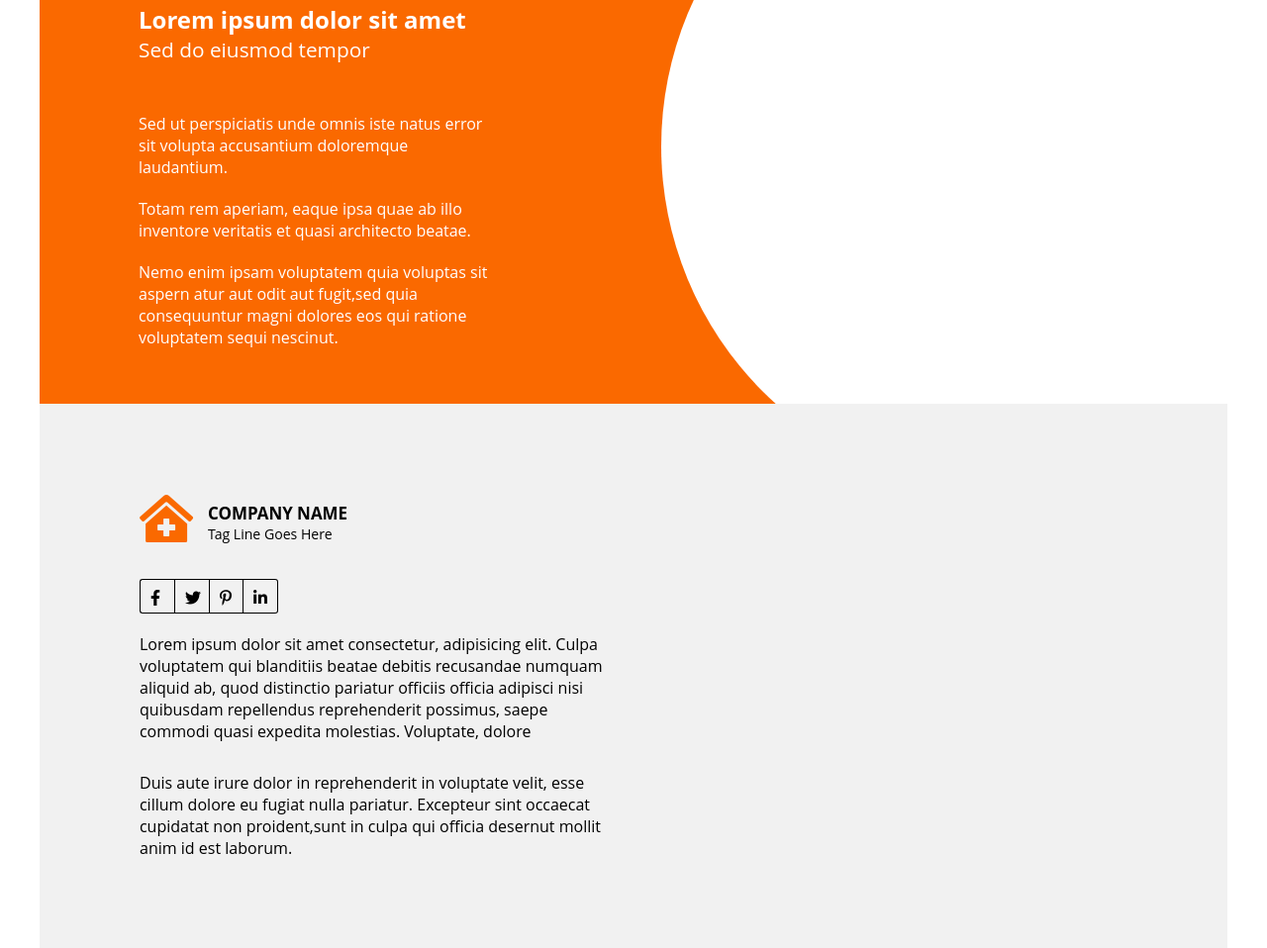
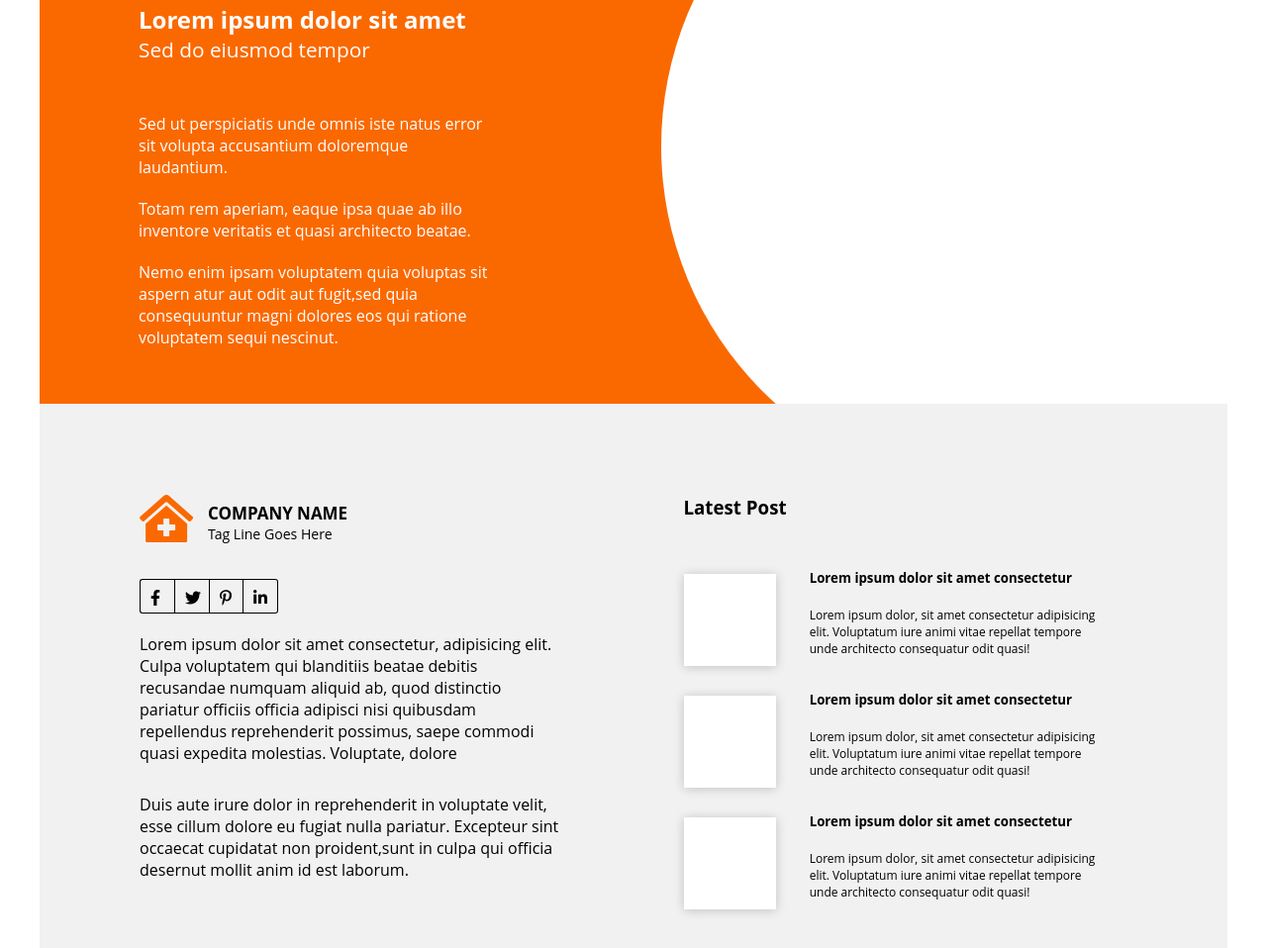
Before and after one commit to Srbuhi/Template, a plain HTML site: page index.html in a window 1280 px wide. Shown: the part 2122-3080 px from the top of the page at 99% size. Drawn offline with Linux system fonts and the light colour scheme.

Commit message:
Adding right side

```diff
--- a/index.html
+++ b/index.html
@@ -201,7 +201,44 @@
                 </p>
            </div>
         </div>
-        <div class = "right"></div>
+        <div class = "right">
+            <h3>Latest Post</h3>
+            <div class="posts-container">
+                <div class="post-container">
+                    <div class = "square"></div>
+                    <div class = "post">
+                        <h5>Lorem ipsum dolor sit amet consectetur</h5>
+                        <p>
+                            Lorem ipsum dolor, sit amet consectetur adipisicing elit.
+                            Voluptatum iure animi vitae repellat tempore
+                            unde architecto consequatur odit quasi!
+                        </p>
+                    </div>
+                </div>
+                <div class="post-container">
+                    <div class = "square"></div>
+                    <div class = "post">
+                        <h5>Lorem ipsum dolor sit amet consectetur</h5>
+                        <p>
+                            Lorem ipsum dolor, sit amet consectetur adipisicing elit.
+                            Voluptatum iure animi vitae repellat tempore
+                            unde architecto consequatur odit quasi!
+                        </p>
+                    </div>
+                </div>
+                <div class="post-container">
+                    <div class = "square"></div>
+                    <div class = "post">
+                        <h5>Lorem ipsum dolor sit amet consectetur</h5>
+                        <p>
+                            Lorem ipsum dolor, sit amet consectetur adipisicing elit.
+                            Voluptatum iure animi vitae repellat tempore
+                            unde architecto consequatur odit quasi!
+                        </p>
+                    </div>
+                </div>
+            </div>
+        </div>
     </section>
     <footer></footer>
 </body>
--- a/style.css
+++ b/style.css
@@ -423,3 +423,42 @@ hr{
     border-top-right-radius: 3px;
     border-bottom-right-radius: 3px;
 }
+
+.right {
+    width: 50%;
+    margin-top: 92px;
+}
+
+.right h3 {
+    margin-bottom: 55px;
+}
+
+.post-container {
+    margin-bottom: 30px;
+    height: 93px;
+}
+
+.square {
+    width: 93px;
+    height: 93px;
+    background-color: var(--secondaryColor);
+    box-shadow: 0px 1px 10px 0px rgba(0,0,0,0.2);
+    display: inline-block;
+
+}
+
+.post {
+    width: 77%;
+    padding-left: 30px;
+    display: inline-block;
+    transform: translateY(-13px);
+}
+
+.post p {
+    width: 76%;
+    font-size: 12px;
+}
+
+.post h5 {
+    margin-bottom: 20px;
+}
```
